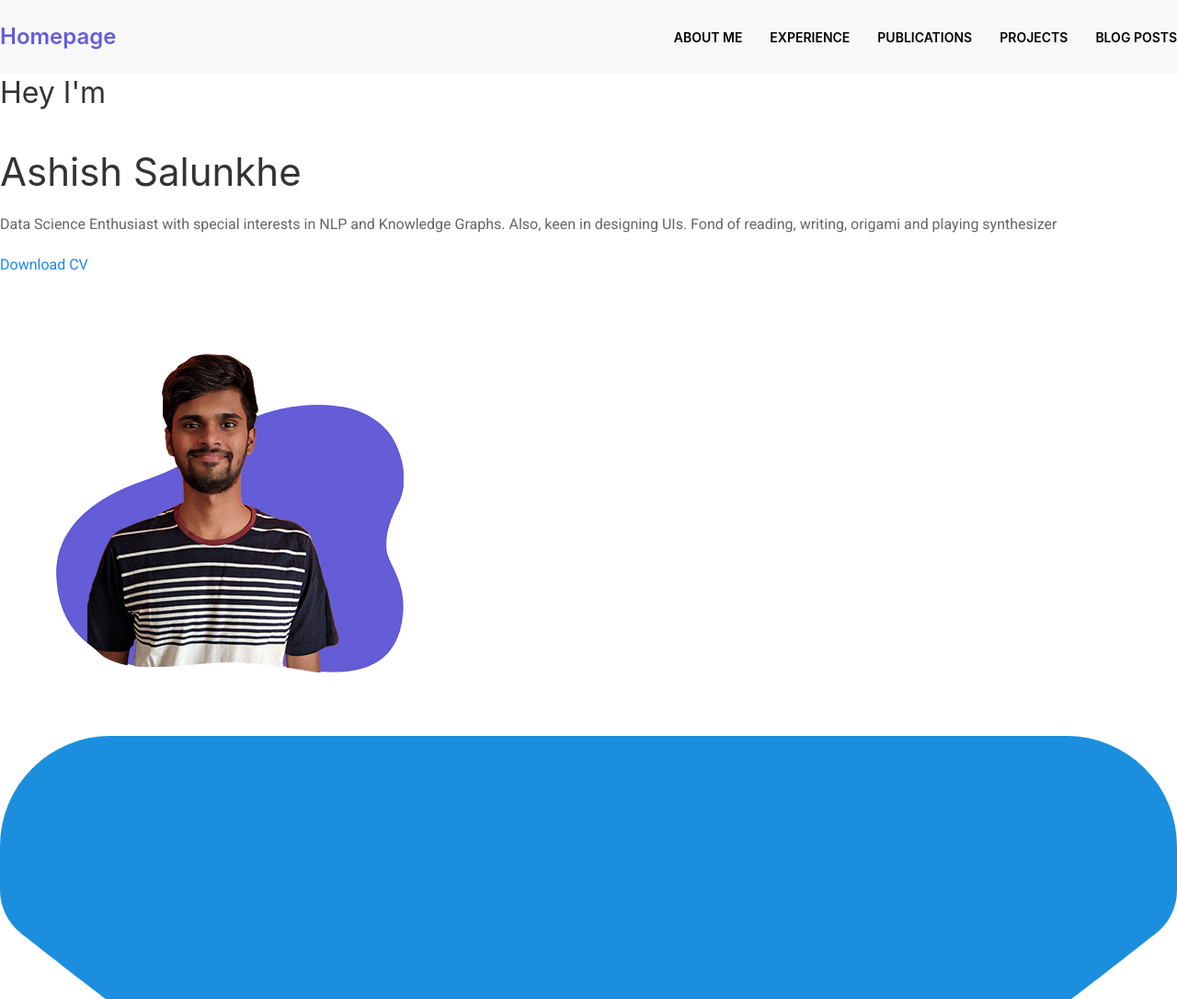
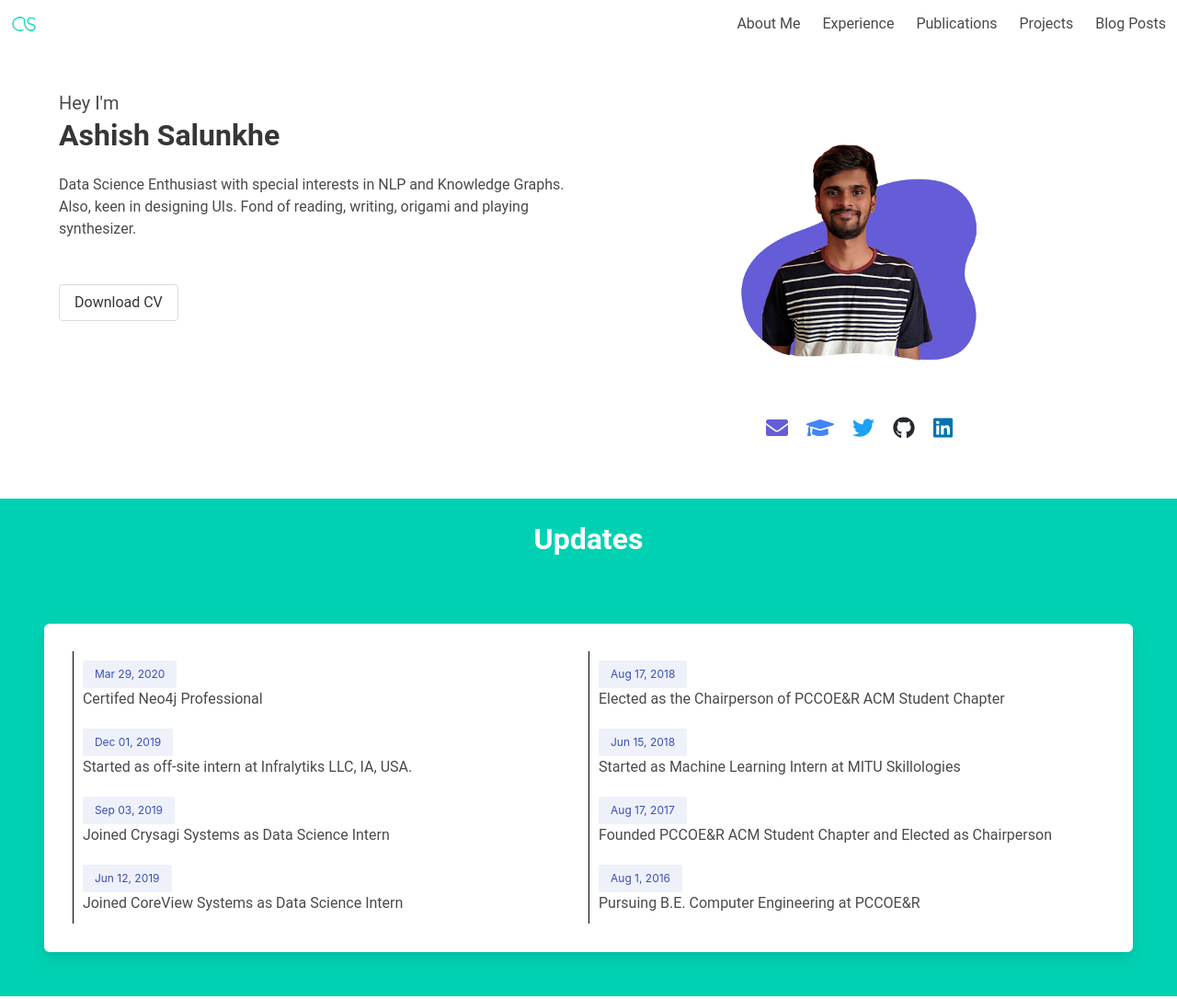
Before and after one commit to pilakavil/ashish-salunkhe-github, a plain HTML site: page index.html in a window 1280 px wide. Shown: the top 1086 px of the page at 92% size. Drawn offline with nearby package versions, Linux system fonts and the light colour scheme.

Commit message:
Added Bulma styling
Completed index

```diff
--- a/index.html
+++ b/index.html
@@ -1,87 +1,108 @@
-<html>
+<!DOCTYPE html>
+<html lang="en">
     <head>
+        <meta charset="utf-8">
+        <meta name="viewport" content="width=device-width, initial-scale=1">
         <title>Ashish Salunkhe</title>
-        <!-- UIkit CSS -->
-        <link rel="stylesheet" href="https://cdn.jsdelivr.net/npm/uikit@3.5.3/dist/css/uikit.min.css" />
+        <link rel="stylesheet" href="https://cdn.jsdelivr.net/npm/bulma@0.8.2/css/bulma.min.css">
+        <script defer src="https://use.fontawesome.com/releases/v5.3.1/js/all.js"></script>
         <link rel="stylesheet" href="style.css">
-
-        <!-- UIkit JS -->
-        <script src="https://cdn.jsdelivr.net/npm/uikit@3.5.3/dist/js/uikit.min.js"></script>
-        <script src="https://cdn.jsdelivr.net/npm/uikit@3.5.3/dist/js/uikit-icons.min.js"></script>
+        <script src="index.js"></script>
+        <!-- <link rel="stylesheet" href="debug.css"> -->
     </head>
     <body>
-        <nav class="uk-navbar-container" uk-navbar>
-            <a class="uk-navbar-item uk-logo" href="index.html">Homepage</a>
-            <div class="uk-navbar-right">
-                <ul class="uk-navbar-nav">
-                    <li><a class="uk-parent" href="about_me.html">About Me</a></li>
-                    <li><a class="uk-parent" href="experience.html">Experience</a></li>
-                    <li><a class="uk-parent" href="publication.html">Publications</a></li>
-                    <li><a class="uk-parent" href="projects.html">Projects</a></li>
-                    <li><a class="uk-parent" href="blog_posts.html">Blog Posts</a></li>
-                </ul>
+        <nav class="navbar roboto">
+            <div class="navbar-brand">
+                <a href="index.html" class="navbar-item"><img class="image" src="img/home.png" alt="Homepage"></a>
+                <a role="button" class="navbar-burger"  data-target="navMenu" aria-label="menu" aria-expanded="false">
+                    <span aria-hidden="true"></span>
+                    <span aria-hidden="true"></span>
+                    <span aria-hidden="true"></span>
+                </a>
+            </div>
+            <div class="navbar-menu navbar-end" id="navMenu">
+                <a href="about_me.html" class="navbar-item">About Me</a>
+                <a href="experience.html" class="navbar-item">Experience</a>
+                <a href="publication.html" class="navbar-item">Publications</a>
+                <a href="projects.html" class="navbar-item">Projects</a>
+                <a href="blog_posts.html" class="navbar-item">Blog Posts</a>
             </div>
         </nav>
-        <div class="block intro">
-            <div class="intro-text">
-                <h2>Hey I'm</h2>
-                <h1>Ashish Salunkhe</h1>
-                <p>
-                    Data Science Enthusiast with special interests in NLP
-                    and Knowledge Graphs. Also, keen in designing UIs.
-                    Fond of reading, writing, origami and playing synthesizer
-                </p>
-                <a href="#">Download CV</a>
-            </div>
-            <img class="intro-img" src="img/profile.png" alt="portfolio image">
-            <div class="social-icons">
-                <a href="#"><img src="img/social/envelope.svg"></a>
-                <a href="#"><img src="img/social/graduation.svg"></a>
-                <a href="#"><img src="img/social/twitter.svg"></a>
-                <a href="#"><img src="img/social/github.svg"></a>
-                <a href="#"><img src="img/social/linkedin.svg"></a>
-            </div>
-        </div>
-        <div class="block updates">
-            <h1>Updates</h1>
-            <div class="update-entries">
-                <div class="entry-left">
-                    <div class="entry" id="entry-1">
-                        <h4>Mar 29, 2020</h4>
-                        <h3>Certifed Neo4j Professional</h3>
+
+        <section class="section roboto">
+            <div class="container">
+                <div class="columns">
+                    <div class="column">
+                        <h2 class="subtitle">Hey I'm</h2>
+                        <h1 class="title">Ashish Salunkhe</h1>
+                        <p class="">
+                            Data Science Enthusiast with special interests in NLP and Knowledge Graphs.
+                            Also, keen in designing UIs. Fond of reading, writing, origami and playing synthesizer.
+                        </p>
+                        <br>
+                        <br>
+                        <a href="#" class="button">Download CV</a>
                     </div>
-                    <div class="entry" id="entry-2">
-                        <h4>Dec 01, 2019</h4>
-                        <h3>Started as off-site intern at Infralytiks LLC, IA, USA.</h3>
-                    </div>
-                    <div class="entry" id="entry-3">
-                        <h4>Sep 03, 2019</h4>
-                        <h3>Joined Crysagi Systems as Data Science Intern</h3>
-                    </div>
-                    <div class="entry" id="entry-4">
-                        <h4>Jun 12, 2019</h4>
-                        <h3>Joined CoreView Systems as Data Science Intern</h3>
-                    </div>
-                </div>
-                <div class="entry-right">
-                    <div class="entry" id="entry-5">
-                        <h4>Aug 17, 2018</h4>
-                        <h3>Elected as the Chairperson of PCCOE&R ACM Student Chapter</h3>
-                    </div>
-                    <div class="entry" id="entry-6">
-                        <h4>Jun 15, 2018</h4>
-                        <h3>Started as Machine Learning Intern at MITU Skillologies</h3>
-                    </div>
-                    <div class="entry" id="entry-7">
-                        <h4>Aug 17, 2017</h4>
-                        <h3>Founded PCCOE&R ACM Student Chapter and Elected as Chairperson</h3>
-                    </div>
-                    <div class="entry" id="entry-8">
-                        <h4>Aug 1, 2016</h4>
-                        <h3>Pursuing B.E. Computer Engineering at PCCOE&R</h3>
+                    <div class="column">
+                        <img class="image profile-pic" src="img/profile.png">
+                        <div class="social-icons is-mobile center">
+                            <a><i class="fas fa-envelope" style="color: #645dd7"></i></a>
+                            <a><i class="fas fa-graduation-cap" style="color: #4285f4"></i></a>
+                            <a><i class="fab fa-twitter" style="color: #1da1f2"></i></a>
+                            <a><i class="fab fa-github" style="color: #24292e"></i></a>
+                            <a><i class="fab fa-linkedin" style="color: #0073b0"></i></a>
+                        </div>
                     </div>
                 </div>
             </div>
-        </div>
+        </section>
+
+        <section class="hero is-primary roboto">
+            <div class="hero-head has-text-centered" style="padding: 2%;">
+                <h1 class="title">Updates</h1>
+            </div>
+            <div class="hero-body">
+                <div class="box">
+                    <div class="columns" style="padding: 2%;">
+                        <div class="column is-paddingless">
+                            <div style="border-left: 1px solid #000000; padding: 10px;">
+                                <button class="button is-small is-link is-light">Mar 29, 2020</button>
+                                <p>Certifed Neo4j Professional</p>
+                            </div>
+                            <div style="border-left: 1px solid #000000; padding: 10px;">
+                                <button class="button is-small is-link is-light">Dec 01, 2019</button>
+                                <p>Started as off-site intern at Infralytiks LLC, IA, USA.</p>
+                            </div>
+                            <div style="border-left: 1px solid #000000; padding: 10px;">
+                                <button class="button is-small is-link is-light">Sep 03, 2019</button>
+                                <p>Joined Crysagi Systems as Data Science Intern</p>
+                            </div>
+                            <div style="border-left: 1px solid #000000; padding: 10px;">
+                                <button class="button is-small is-link is-light">Jun 12, 2019</button>
+                                <p>Joined CoreView Systems as Data Science Intern</p>
+                            </div>
+                        </div>
+                        <div class="column is-paddingless">
+                            <div style="border-left: 1px solid #000000; padding: 10px;">
+                                <button class="button is-small is-link is-light">Aug 17, 2018</button>
+                                <p>Elected as the Chairperson of PCCOE&R ACM Student Chapter</p>
+                            </div>
+                            <div style="border-left: 1px solid #000000; padding: 10px;">
+                                <button class="button is-small is-link is-light">Jun 15, 2018</button>
+                                <p>Started as Machine Learning Intern at MITU Skillologies</p>
+                            </div>
+                            <div style="border-left: 1px solid #000000; padding: 10px;">
+                                <button class="button is-small is-link is-light">Aug 17, 2017</button>
+                                <p>Founded PCCOE&R ACM Student Chapter and Elected as Chairperson</p>
+                            </div>
+                            <div style="border-left: 1px solid #000000; padding: 10px;">
+                                <button class="button is-small is-link is-light">Aug 1, 2016</button>
+                                <p>Pursuing B.E. Computer Engineering at PCCOE&R</p>
+                            </div>
+                        </div>
+                    </div>
+                </div>
+            </div>
+        </section>
     </body>
 </html>
--- a/style.css
+++ b/style.css
@@ -1,22 +1,15 @@
-@import url('https://fonts.googleapis.com/css2?family=Roboto&display=swap');
-
-html {
+.roboto {
     font-family: 'Roboto', sans-serif;
-    margin: 0;
 }
-body {
-    font-family: 'Roboto', sans-serif;
-    margin: 0;
+.profile-pic {
+    padding: 0 20% 0 20%;
 }
-
-.uk-navbar-nav li a {
-    font-weight: 600;
-    color: #000;
+.center {
+    display: flex;
+    justify-content: center;
+    align-items: center;
 }
-.uk-logo {
-    color: #25dbba;
-    font-weight: 600;
+.social-icons a{
+    padding: 10px;
+    font-size: 24px;
 }
-.uk-logo:hover {
-    color: #645dd7;
-}
```
Also changed, not shown: img/home.png (added), img/social/envelope.svg (deleted), img/social/github.svg (deleted), img/social/graduation.svg (deleted), img/social/linkedin.svg (deleted), img/social/twitter.svg (deleted).
